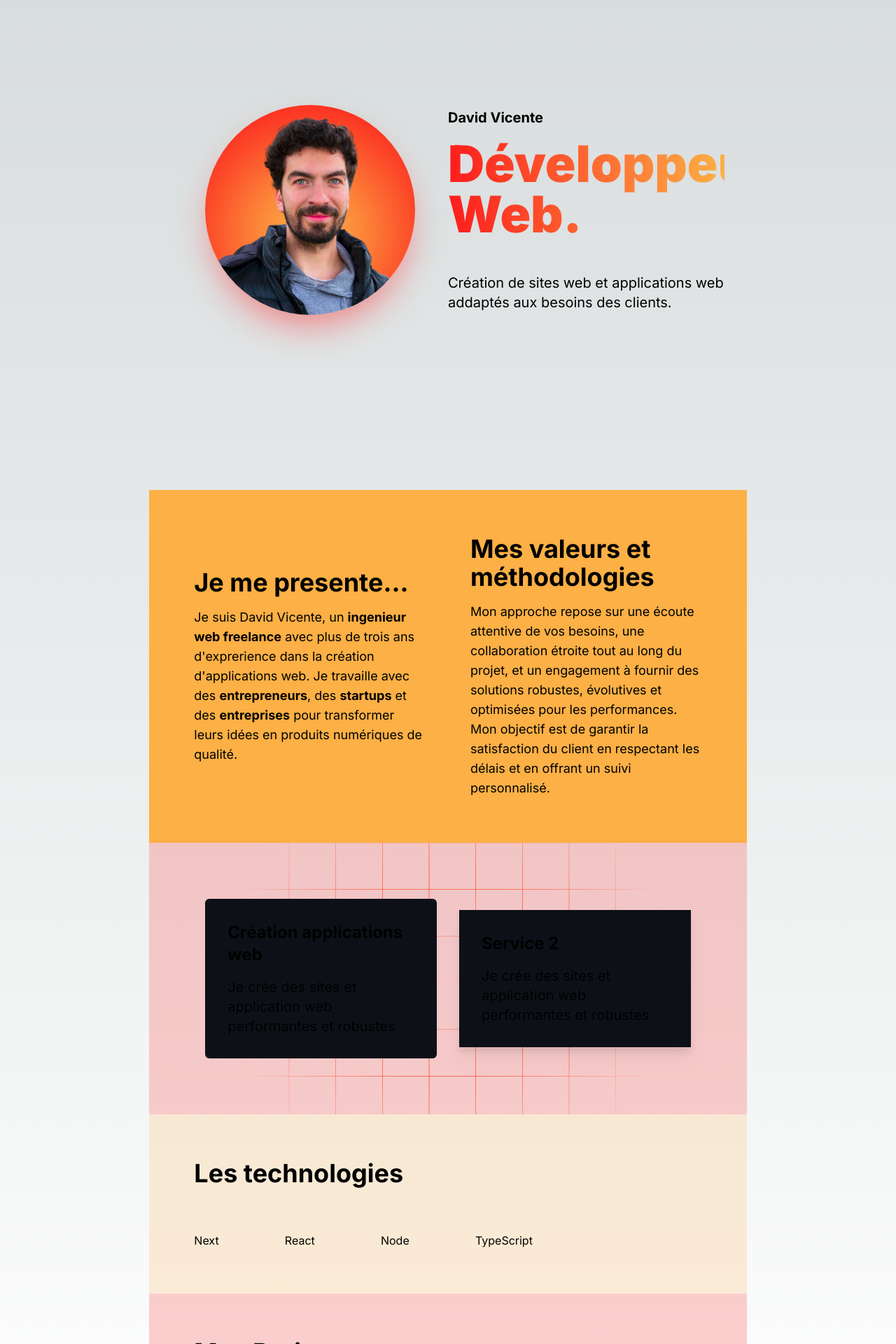
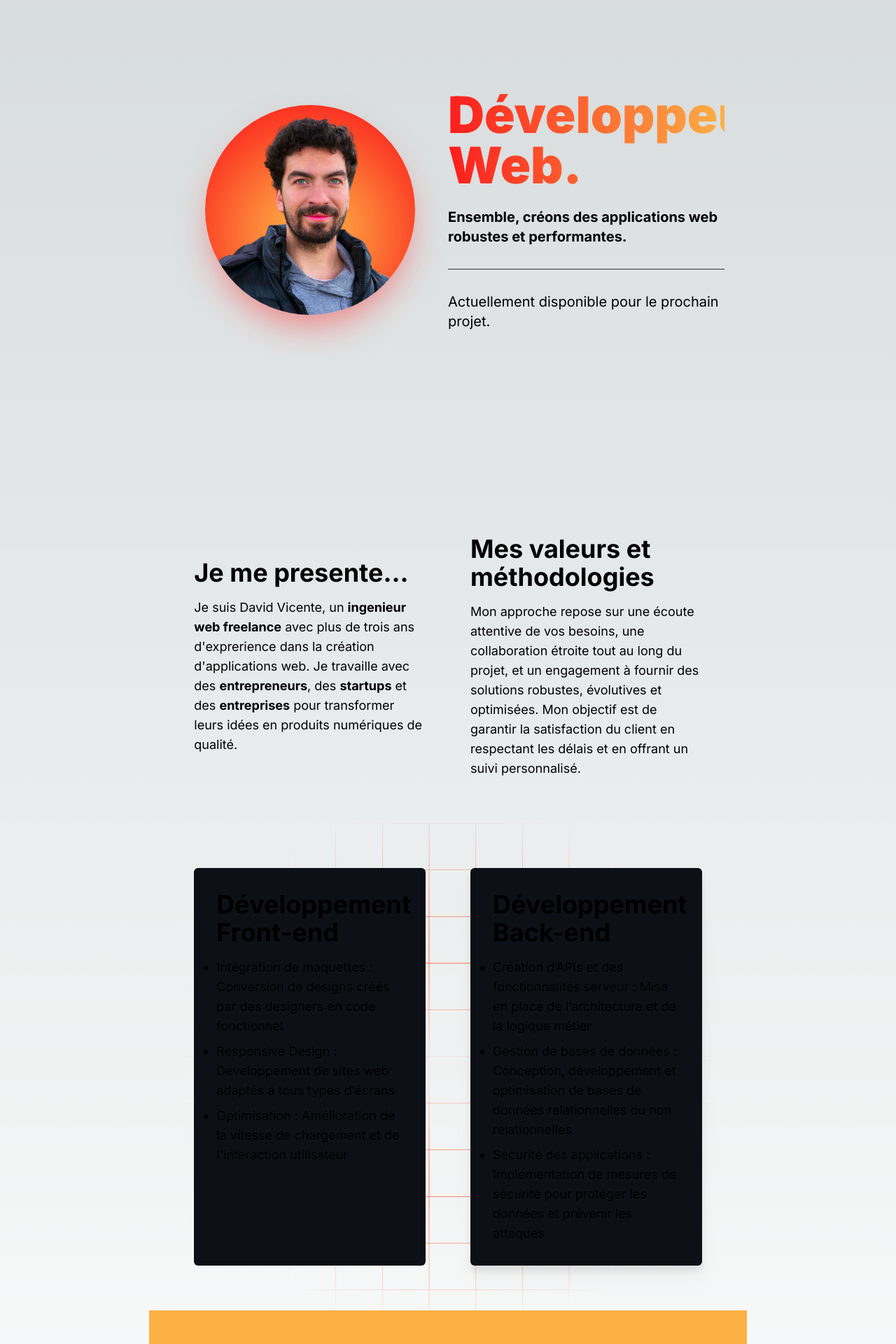
Before and after one commit to david-vct/my-portfolio, a Next.js app: page / in a window 1280 px wide. Shown: the part 100-2020 px from the top of the page at 70% size. Built offline with nearby package versions, Linux system fonts and the light colour scheme.

Commit message:
feat: add content to services

```diff
--- a/app/components/Hero.tsx
+++ b/app/components/Hero.tsx
@@ -14,11 +14,13 @@ const Hero = () => {
 				/>
 			</div>
 			<div className="w-full md:w-1/2">
-				<h3 className="text-xl font-bold">David Vicente</h3>
-				<h1 className="text-7xl font-black pt-4 pb-4 bg-gradient-to-r from-primary to-secondary bg-clip-text text-transparent">
-					Développeur Web.
-				</h1>
-				<p className="pt-8 text-xl">Création de sites web et applications web addaptés aux besoins des clients.</p>
+				<div className="pb-8 border-b border-neutral">
+					<h1 className="text-7xl font-black pb-6 bg-gradient-to-r from-primary to-secondary bg-clip-text text-transparent">
+						Développeur Web.
+					</h1>
+					<p className="text-xl font-bold">Ensemble, créons des applications web robustes et performantes.</p>
+				</div>
+				<p className="pt-8 text-xl">Actuellement disponible pour le prochain projet.</p>
 			</div>
 		</section>
 	)
--- a/app/components/PresentationSection.tsx
+++ b/app/components/PresentationSection.tsx
@@ -2,7 +2,7 @@ import React from "react"
 
 const PresentationSection = () => {
 	return (
-		<section className="w-full md:w-2/3 p-16 bg-secondary">
+		<section className="w-full md:w-2/3 p-16">
 			<div className="grid grid-cols-2 gap-16 items-center">
 				<div>
 					<h1 className="text-4xl font-bold pb-4">Je me presente...</h1>
@@ -17,9 +17,8 @@ const PresentationSection = () => {
 					<h2 className="text-4xl font-bold pb-4">Mes valeurs et méthodologies</h2>
 					<p className="text-lg">
 						Mon approche repose sur une écoute attentive de vos besoins, une collaboration étroite tout au long du
-						projet, et un engagement à fournir des solutions robustes, évolutives et optimisées pour les performances.
-						Mon objectif est de garantir la satisfaction du client en respectant les délais et en offrant un suivi
-						personnalisé.
+						projet, et un engagement à fournir des solutions robustes, évolutives et optimisées. Mon objectif est de
+						garantir la satisfaction du client en respectant les délais et en offrant un suivi personnalisé.
 					</p>
 				</div>
 			</div>
--- a/app/components/ServicesSection.tsx
+++ b/app/components/ServicesSection.tsx
@@ -2,15 +2,31 @@ import React from "react"
 
 const ServicesSection = () => {
 	return (
-		<section className="relative flex flex-row items-center justify-center w-full md:w-2/3 p-16 bg-primary/20">
+		<section className="relative grid grid-rows-2 lg:grid-rows-1 lg:grid-cols-2 gap-16 w-full md:w-2/3 p-16">
 			<div className="absolute z-[-1] w-full h-full bg-[url('/grid-orange.svg')] [mask-image:radial-gradient(circle,transparent_0%,#000_30%,transparent_70%)]"></div>
-			<div className="w-1/2 h-46 p-8 m-4 bg-base drop-shadow-ml rounded-md">
-				<h2 className="text-2xl font-bold">Création applications web</h2>
-				<p className="text-xl pt-4">Je crée des sites et application web performantes et robustes</p>
+			<div className="p-8 bg-base drop-shadow-ml rounded-md">
+				<h2 className="text-4xl font-bold">Développement Front-end</h2>
+				<ul className="flex flex-col gap-2 text-lg pt-4 list-disc">
+					<li>Intégration de maquettes : Conversion de designs créés par des designers en code fonctionnel</li>
+					<li>Responsive Design : Développement de sites web adaptés à tous types d’écrans</li>
+					<li>Optimisation : Amélioration de la vitesse de chargement et de l'interaction utilisateur</li>
+				</ul>
 			</div>
-			<div className="w-1/2 h-46 p-8 m-4 bg-base drop-shadow-xl">
-				<h2 className="text-2xl font-bold">Service 2</h2>
-				<p className="text-xl pt-4">Je crée des sites et application web performantes et robustes</p>
+			<div className="p-8 bg-base drop-shadow-xl rounded-md">
+				<h2 className="text-4xl font-bold">Développement Back-end</h2>
+				<ul className="flex flex-col gap-2 text-lg pt-4 list-disc">
+					<li>
+						Création d’APIs et des fonctionnalités serveur : Mise en place de l’architecture et de la logique métier
+					</li>
+					<li>
+						Gestion de bases de données : Conception, développement et optimisation de bases de données relationnelles
+						ou non relationnelles
+					</li>
+					<li>
+						Sécurité des applications : Implémentation de mesures de sécurité pour protéger les données et prévenir les
+						attaques
+					</li>
+				</ul>
 			</div>
 		</section>
 	)
--- a/app/components/TechnoSection.tsx
+++ b/app/components/TechnoSection.tsx
@@ -2,7 +2,7 @@ import React from "react"
 
 const TechnoSection = () => {
 	return (
-		<section className="w-full md:w-2/3 p-16 bg-secondary/20">
+		<section className="w-full md:w-2/3 p-16 bg-secondary">
 			<h1 className="text-4xl font-bold pb-16">Les technologies</h1>
 			<div className="flex flex-row justify-between w-2/3">
 				<div>Next</div>
```
